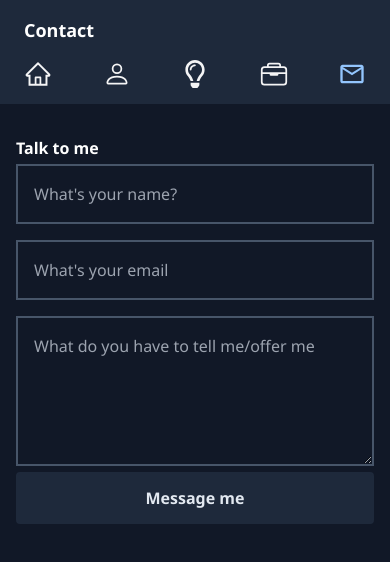
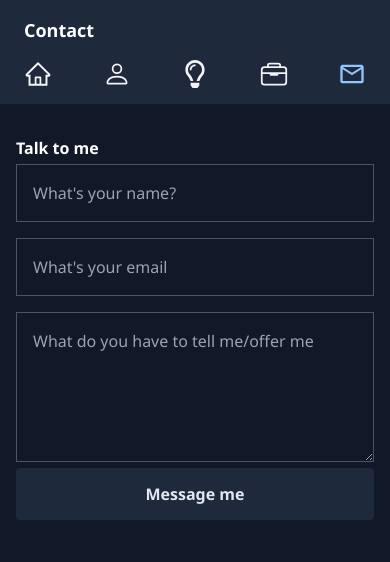
Before and after one commit to Kelechi095/Portfolio, a React (Vite) app: page /contact in a window 390 px wide. Shown: the top 562 px of the page. Built offline with nearby package versions, Linux system fonts and the light colour scheme.

Commit message:
modified form styling

```diff
--- a/src/components/Heading.tsx
+++ /dev/null
@@ -1,20 +0,0 @@
-
-
-interface HeadingProps {
-    title: string
-    center?: boolean
-    theme?: boolean
-}
-
-const Heading = ({title, center, theme}: HeadingProps) => {
-  return (
-    <div className={`
-    ${center ? "text-center" : "text-start"}
-    ${theme && "text-rose-400"}
-    `}>
-        <h1 className="font-bold text-xl md:text-2xl">{title}</h1>
-    </div>
-  )
-}
-
-export default Heading
--- a/src/components/TextArea.tsx
+++ b/src/components/TextArea.tsx
@@ -26,9 +26,9 @@ const TextArea = ({
         disabled={disabled}
         {...register(id, { required })}
         placeholder={placeholder}
-        className={`peer w-full md:w-[50%] max-h-[150px] min-h-[150px] text-white p-4 outline-none bg-inherit border-2 disabled:opacity-70 disabled:cursor-not-allowed
-        ${errors[id] ? "border-red-500" : "border-slate-600"}
-        ${errors[id] ? "focus:border-red-500" : "focus:border-slate-600"}
+        className={`peer w-full md:w-[50%] max-h-[150px] min-h-[150px] text-white p-4 outline-none bg-inherit border md:border-2 disabled:opacity-70 disabled:cursor-not-allowed
+        ${errors[id] ? "border-rose-400" : "border-slate-600"}
+        ${errors[id] ? "focus:border-rose-400" : "focus:border-slate-600"}
         `}
       />
     </div>
--- a/src/components/inputs/Input.tsx
+++ b/src/components/inputs/Input.tsx
@@ -32,9 +32,9 @@ const Input = ({
         {...register(id, { required })}
         placeholder={placeholder}
         type={type}
-        className={`w-full md:w-[50%] p-4 mb-4 text-white outline-none bg-inherit border-2 disabled:opacity-70 disabled:cursor-not-allowed
-        ${errors[id] ? "border-red-500" : "  border-slate-600"}
-        ${errors[id] ? "focus:border-red-500" : "  focus:border-slate-600"}
+        className={`w-full md:w-[50%] p-4 mb-4 text-white outline-none bg-inherit border md:border-2 disabled:opacity-70 disabled:cursor-not-allowed
+        ${errors[id] ? "border-rose-400" : "  border-slate-600"}
+        ${errors[id] ? "focus:border-rose-400" : "  focus:border-slate-600"}
         `}
       />
     </div>
```
